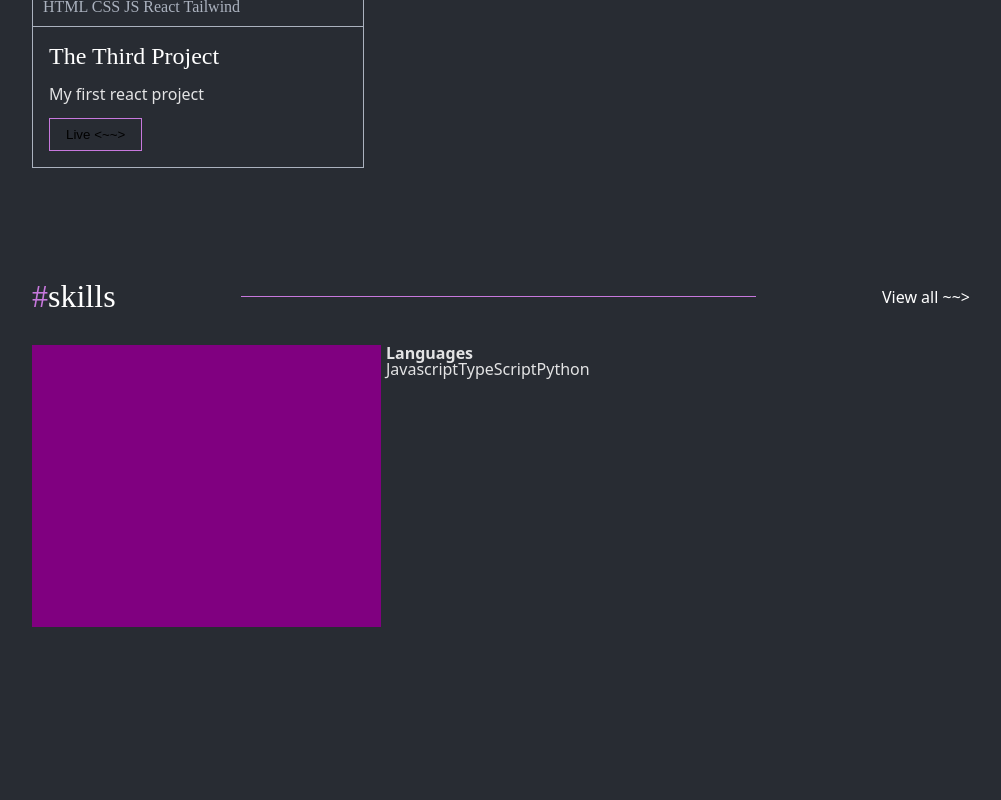
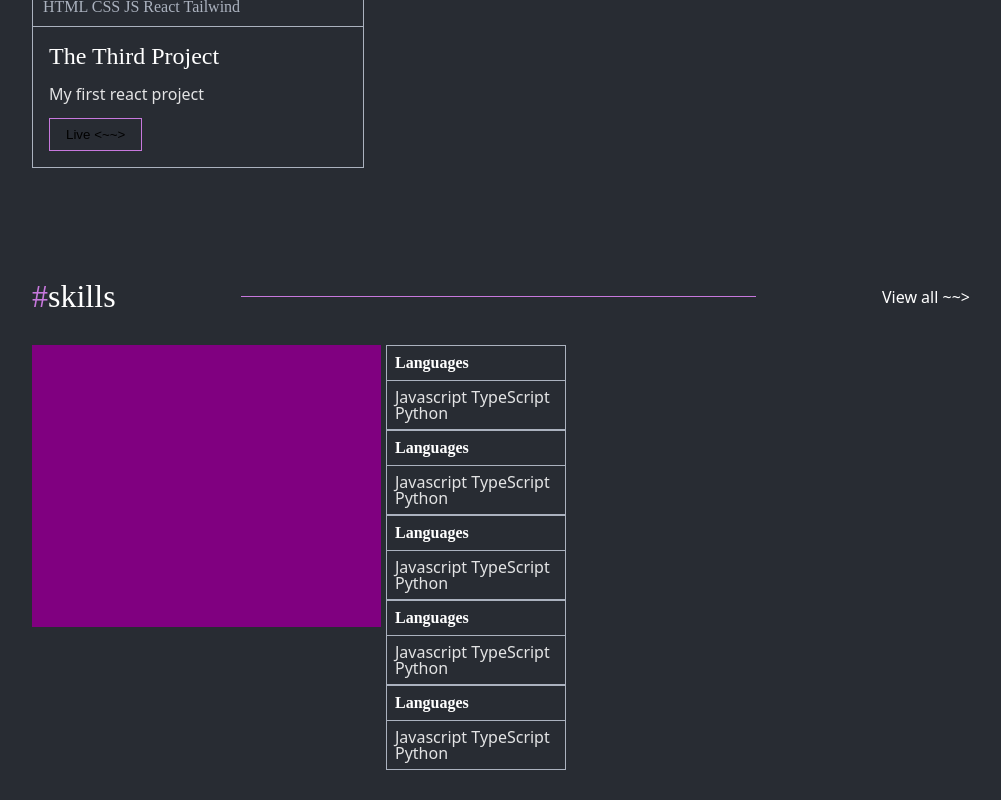
Before and after one commit to Ndukzz/portfolio, a React (Vite) app: page / in a window 1280 px wide. Shown: the part 1395-2195 px from the top of the page, without its empty margins (139-1140 px from the left). Before the commit the page ends 2052 px from the top, so only its background shows below. Built offline with nearby package versions, Linux system fonts and the light colour scheme.

Commit message:
set the skills section

```diff
--- a/src/components/Skills/SkillItems.jsx
+++ b/src/components/Skills/SkillItems.jsx
@@ -2,20 +2,62 @@ import React from 'react'
 import classes from "./SkillItems.module.css"
 
 const SkillItems = (props) => {
+
+  const values = Object.values(props.data)
+  console.log(values);
+
   return (
     <div className={classes.skillContainer}>
       <div className={classes.skillIcons}>
         {/* THIS IS WHERE ALL THE FLOATING ICONS WILL GO */}
       </div>
+
       <div className={classes.skillModules}>
+{/* THIS IS THE LANGUAGES SECTION  */}
         <section className={classes.skillModule}>
           <h4>Languages</h4>
-          {props.data.languages.map((language) => {
-            return language.name
-          })}
+          <div>
+            {props.data.languages.map((language) => {
+              return (language.name + " ")
+            })}
+          </div>
         </section>
-        <section className="skillModule"></section>
-        <section className="skillModule"></section>
+{/* THIS IS THE DATABASES SECTION */}
+        <section className={classes.skillModule}>
+          <h4>Languages</h4>
+          <div>
+            {props.data.languages.map((language) => {
+              return (language.name + " ")
+            })}
+          </div>
+        </section>
+{/* THIS IS THE TOOLS SECTION */}
+        <section className={classes.skillModule}>
+          <h4>Languages</h4>
+          <div>
+            {props.data.languages.map((language) => {
+              return (language.name + " ")
+            })}
+          </div>
+        </section>
+{/* THIS IS THE FRAMEWORKS SECTION */}
+        <section className={classes.skillModule}>
+          <h4>Languages</h4>
+          <div>
+            {props.data.languages.map((language) => {
+              return (language.name + " ")
+            })}
+          </div>
+        </section>
+{/* THIS IS THE TOOLS SECTION */}
+        <section className={classes.skillModule}>
+          <h4>Languages</h4>
+          <div>
+            {props.data.languages.map((language) => {
+              return (language.name + " ")
+            })}
+          </div>
+        </section>
       </div>
     </div>
   )
--- a/src/components/Skills/SkillItems.module.css
+++ b/src/components/Skills/SkillItems.module.css
@@ -12,3 +12,25 @@
 .skillModules {
   width: 584px;
 }
+
+.skillModule {
+  border: 1px solid #ABB2BF;
+  width: 178px
+}
+
+.skillModule > h4 {
+  border-bottom: 1px solid #ABB2BF;
+  padding: 8px;
+  color: var(--white, #FFF);
+  font-family: Fira Code;
+  font-size: 16px;
+  font-style: normal;
+  font-weight: 600;
+  line-height: normal;
+}
+
+.skillModule > div {
+  width: inherit;
+  word-wrap: break-word;
+  padding: 8px
+}
```
